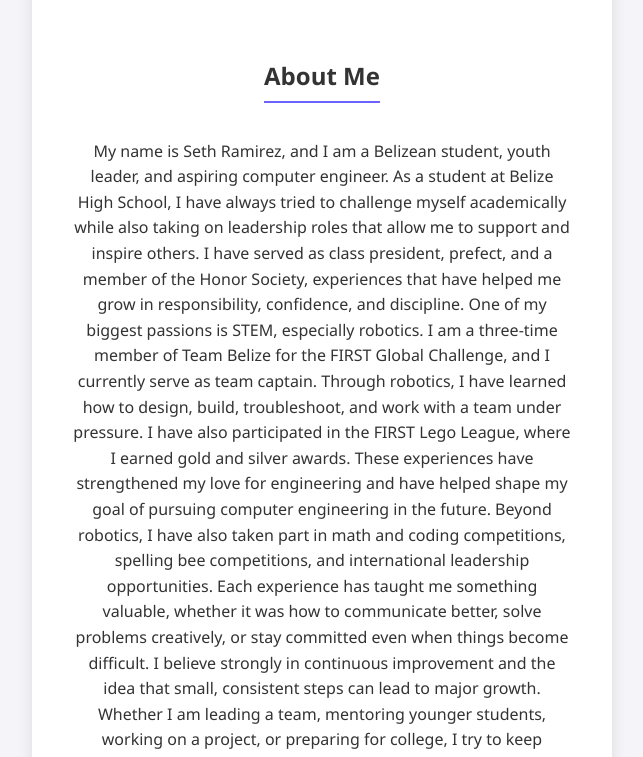
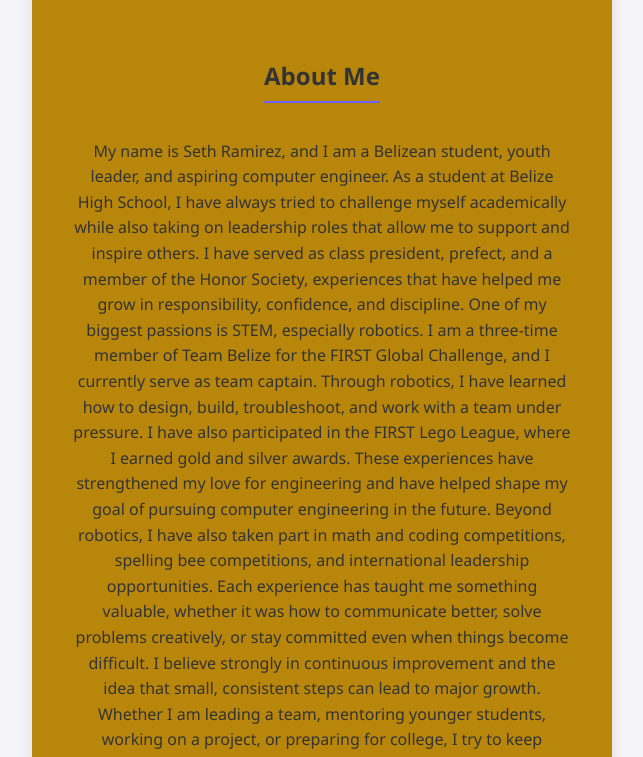
Before and after one commit to LongJohnSilversChinners/HtmlPractice, a plain HTML site: page index.html in a window 1280 px wide. Shown: the part 353-1110 px from the top of the page, without its empty margins (318-961 px from the left). Drawn offline with Linux system fonts and the light colour scheme.

Commit message:
Yellow Mellow

```diff
--- a/styleforindex.css
+++ b/styleforindex.css
@@ -11,7 +11,7 @@ body {
 }
 
 .bio-container {
-    background-color: white;
+    background-color: darkgoldenrod;
     padding: 40px;
     border-radius: 10px;
     box-shadow: 0 4px 15px rgba(0, 0, 0, 0.1);
```
